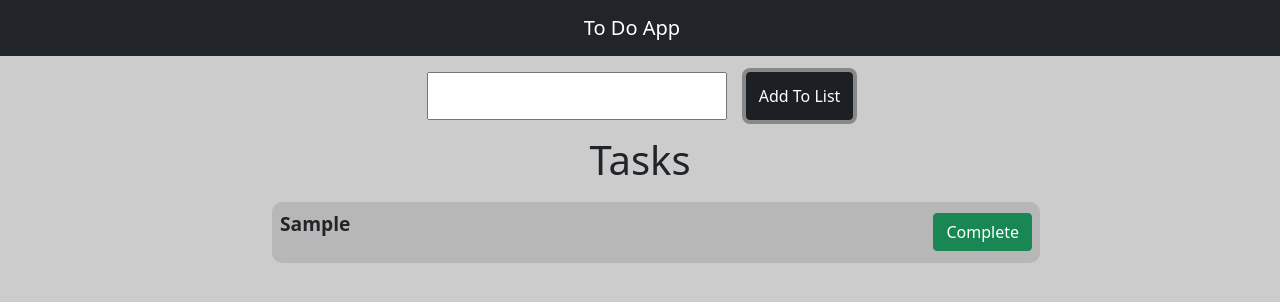
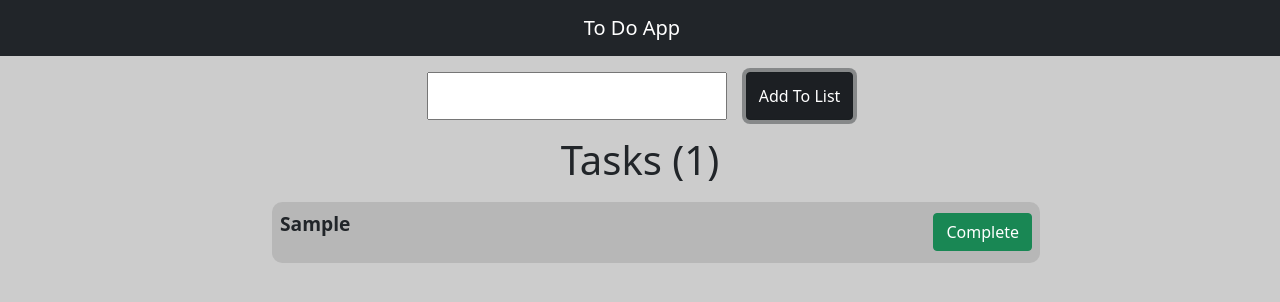
Before and after one commit to BB2455/To-Do-App, a plain HTML site: page index.html in a window 1280 px wide. Both pictures are taken after typing "Sample" into the empty fields and a click on the button "Add To List". Drawn offline with nearby package versions, Linux system fonts and the light colour scheme.

Commit message:
Added counter that shows how many tasks left

```diff
--- a/index.html
+++ b/index.html
@@ -39,7 +39,7 @@
                 mt-3
             "
         >
-            <h1>Tasks</h1>
+            <h1 id="tasks-counter">Tasks</h1>
             <div class="task-area-div">
                 <ul id="task-area"></ul>
             </div>
--- a/script.js
+++ b/script.js
@@ -1,6 +1,17 @@
 let taskTextBar = document.getElementById("task");
 let addTaskButton = document.getElementById("add-task");
 let taskArea = document.getElementById("task-area");
+let taskCounter = document.getElementById("tasks-counter");
+
+let COUNTER = 0;
+
+function updateCounter() {
+    if (COUNTER > 0) {
+        taskCounter.innerText = `Tasks (${COUNTER})`;
+    } else {
+        taskCounter.innerText = "Tasks";
+    }
+}
 
 addTaskButton.addEventListener("click", function () {
     let task = taskTextBar.value;
@@ -20,8 +31,12 @@ addTaskButton.addEventListener("click", function () {
     taskDiv.append(taskP);
     taskDiv.append(taskBtn);
     taskArea.append(taskLi);
+    COUNTER++;
+    updateCounter();
     taskBtn.addEventListener("click", function () {
         if (taskBtn.innerText == "Complete") {
+            COUNTER--;
+            updateCounter();
             taskBtn.innerText = "Delete";
             taskBtn.className = "btn btn-danger task-btn";
             taskP.classList.add("line-through");
```
